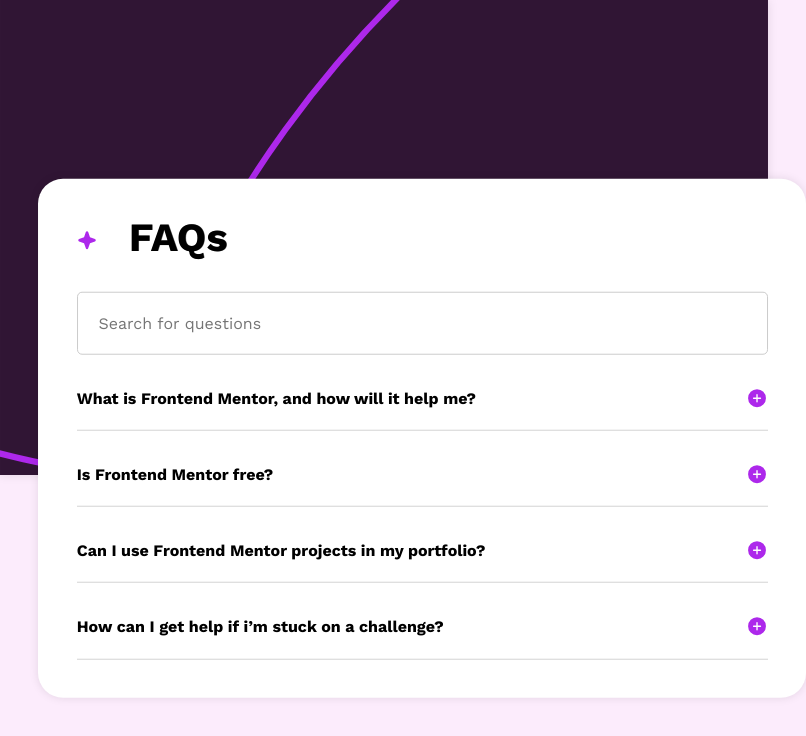
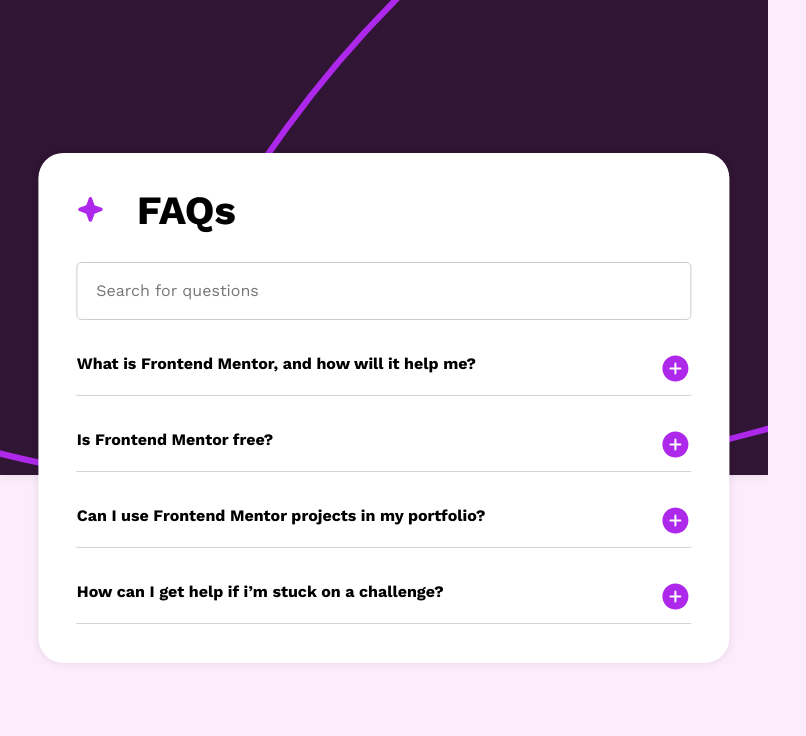
Before and after one commit to alencastroP/FAQ, a plain HTML site: page index.html in a window 768 px wide. Shown: the whole page, 806 px wide, since content can reach past the window. Drawn offline with Linux system fonts and the light colour scheme.

Commit message:
Update styles.css

```diff
--- a/styles.css
+++ b/styles.css
@@ -56,6 +56,7 @@
     font-family: 'WorkSans-Bold';
     font-size: 1em;
     line-height: 1.5;
+    word-wrap: break-word;
 }
 
 .topico-conteudo{
@@ -112,7 +113,6 @@
     .imagem-desktop {
         display: block;
         width: 100%;
-        box-shadow: 0 0 10px rgba(0, 0, 0, 0.1);
     }
     .imagem-mobile {
         display: none;
@@ -133,9 +133,7 @@
         width: var(--formWidth);
         background-color: white;
         padding: 5%;
-        margin: 5%;
         border-radius: 25px;
-        box-shadow: 0 0 10px rgba(0, 0, 0, 0.1);
         text-align: center;
         position: absolute;
         top: 50%;
@@ -143,7 +141,7 @@
         transform: translate(-50%, -50%);
     }
     .star {
-        width: 0.5em;
+        width: 0.7em;
         padding-right: 0.8em;
     }
 
@@ -154,7 +152,23 @@
         font-weight: bolder;
         text-shadow: 0.5px 0.5px 0.5px gray;
     }
+
+    .topico-titulo{
+        text-align: left;
+        font-family: 'WorkSans-Bold';
+        font-size: 1em;
+        line-height: 1.5;
+        overflow-wrap: break-word;
+    }
+
+    .botao {
+        width: 2em;
+        height: auto;
+        float: right;
+        cursor: pointer;
+    }
+
     :root {
-        --formWidth: 90%;
+        --formWidth: 80%;
     }
 }
```
